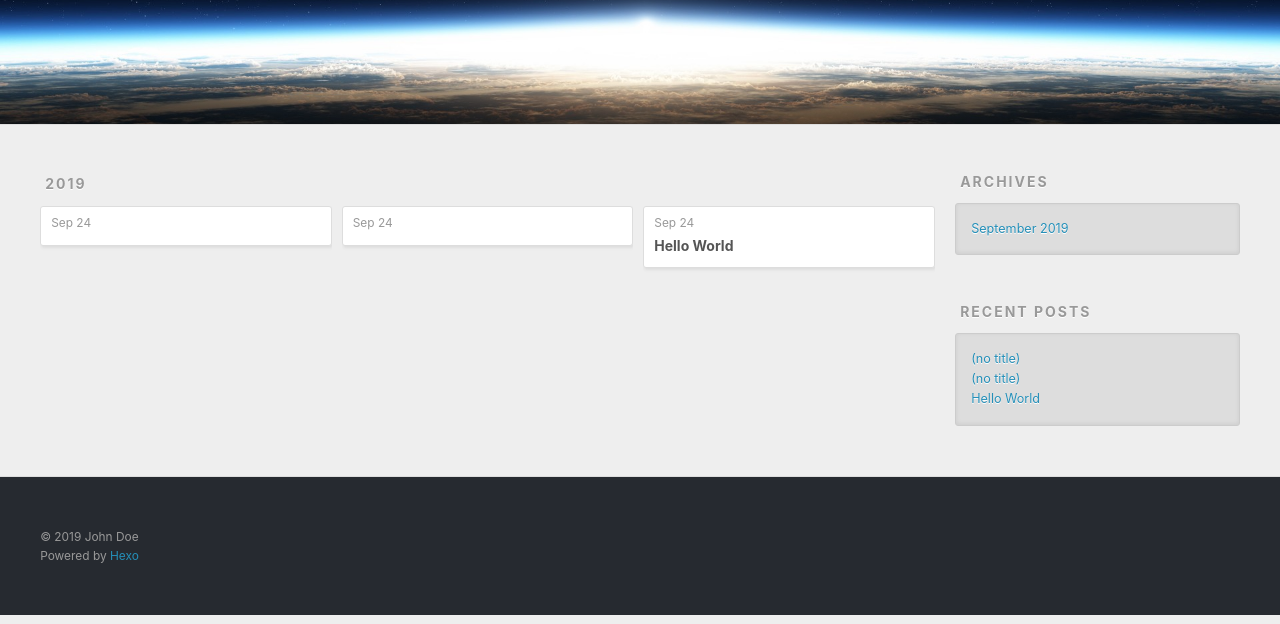
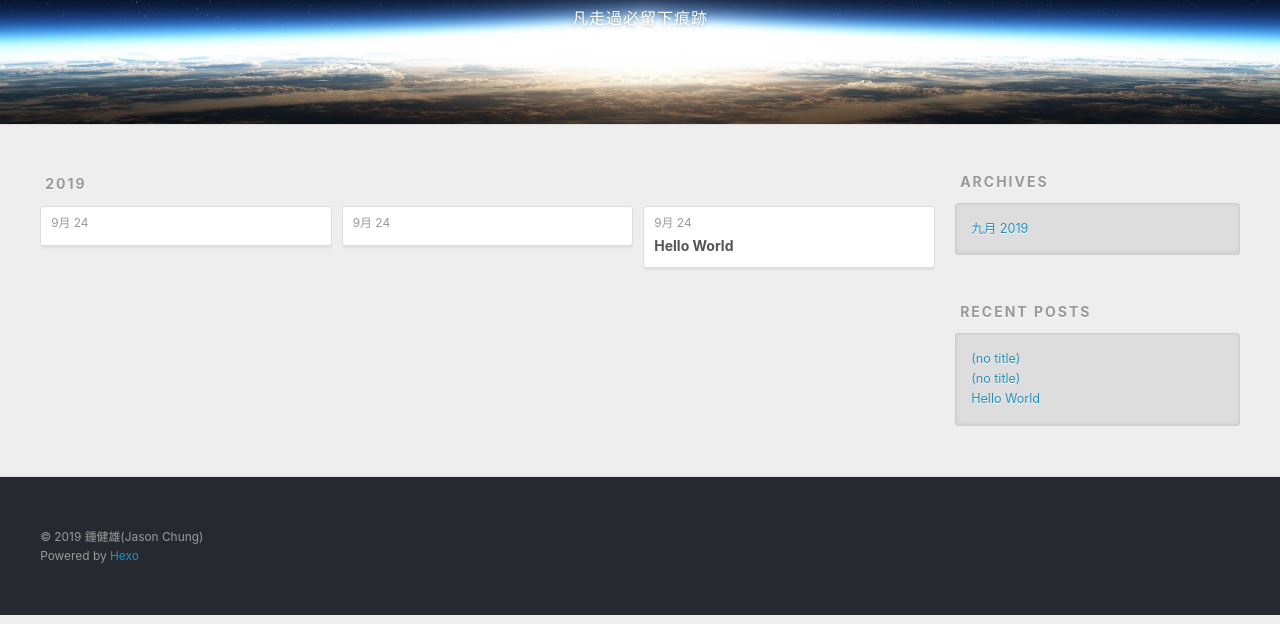
Before and after one commit to jc7qx/jc7qx.github.io, a plain HTML site: page archives/2019/09/index.html in a window 1280 px wide. Shown: the part 176-800 px from the top of the page. Drawn offline with nearby package versions, Linux system fonts and the light colour scheme.

Commit message:
Site updated: 2019-11-20 16:16:39

```diff
--- a/archives/2019/09/index.html
+++ b/archives/2019/09/index.html
@@ -11,7 +11,7 @@
 <meta property="og:title" content="Hexo">
 <meta property="og:url" content="http://yoursite.com/archives/2019/09/index.html">
 <meta property="og:site_name" content="Hexo">
-<meta property="og:locale" content="en">
+<meta property="og:locale" content="zh-tw">
 <meta name="twitter:card" content="summary">
 <meta name="twitter:title" content="Hexo">
 
@@ -36,6 +36,10 @@
       <h1 id="logo-wrap">
         <a href="/" id="logo">Hexo</a>
       </h1>
+
+        <h2 id="subtitle-wrap">
+          <a href="/" id="subtitle">凡走過必留下痕跡</a>
+        </h2>
 
     </div>
     <div id="header-inner" class="inner">
@@ -77,7 +81,7 @@
   <div class="archive-article-inner">
     <header class="archive-article-header">
       <a href="/2019/09/24/hexo2/" class="archive-article-date">
-  <time datetime="2019-09-24T02:06:04.817Z" itemprop="datePublished">Sep 24</time>
+  <time datetime="2019-09-24T02:06:04.817Z" itemprop="datePublished">9月 24</time>
 </a>
 
     </header>
@@ -90,7 +94,7 @@
   <div class="archive-article-inner">
     <header class="archive-article-header">
       <a href="/2019/09/24/hexo/" class="archive-article-date">
-  <time datetime="2019-09-24T01:55:06.916Z" itemprop="datePublished">Sep 24</time>
+  <time datetime="2019-09-24T01:55:06.916Z" itemprop="datePublished">9月 24</time>
 </a>
 
     </header>
@@ -103,7 +107,7 @@
   <div class="archive-article-inner">
     <header class="archive-article-header">
       <a href="/2019/09/24/hello-world/" class="archive-article-date">
-  <time datetime="2019-09-24T01:50:31.323Z" itemprop="datePublished">Sep 24</time>
+  <time datetime="2019-09-24T01:50:31.323Z" itemprop="datePublished">9月 24</time>
 </a>
 
 
@@ -137,7 +141,7 @@
   <div class="widget-wrap">
     <h3 class="widget-title">Archives</h3>
     <div class="widget">
-      <ul class="archive-list"><li class="archive-list-item"><a class="archive-list-link" href="/archives/2019/09/">September 2019</a></li></ul>
+      <ul class="archive-list"><li class="archive-list-item"><a class="archive-list-link" href="/archives/2019/09/">九月 2019</a></li></ul>
     </div>
   </div>
 
@@ -173,7 +177,7 @@
 
   <div class="outer">
     <div id="footer-info" class="inner">
-      &copy; 2019 John Doe<br>
+      &copy; 2019 鍾健雄(Jason Chung)<br>
       Powered by <a href="http://hexo.io/" target="_blank">Hexo</a>
     </div>
   </div>
```
Also changed, not shown: 2019/09/24/hello-world/index.html (+7 -3 lines), 2019/09/24/hexo/index.html (+7 -3 lines), 2019/09/24/hexo2/index.html (+7 -3 lines), archives/2019/index.html (+10 -6 lines), archives/index.html (+10 -6 lines), index.html (+7 -3 lines).
